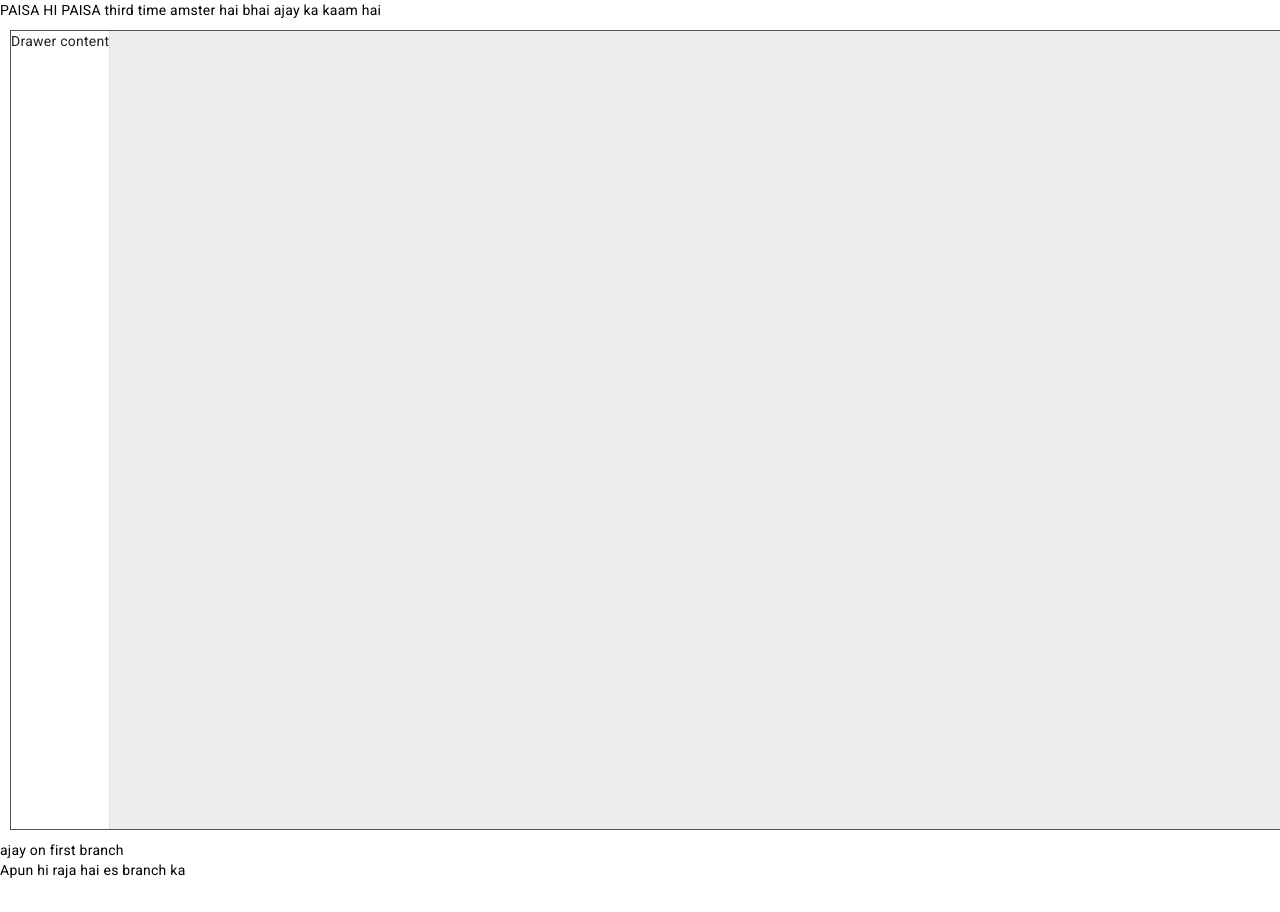
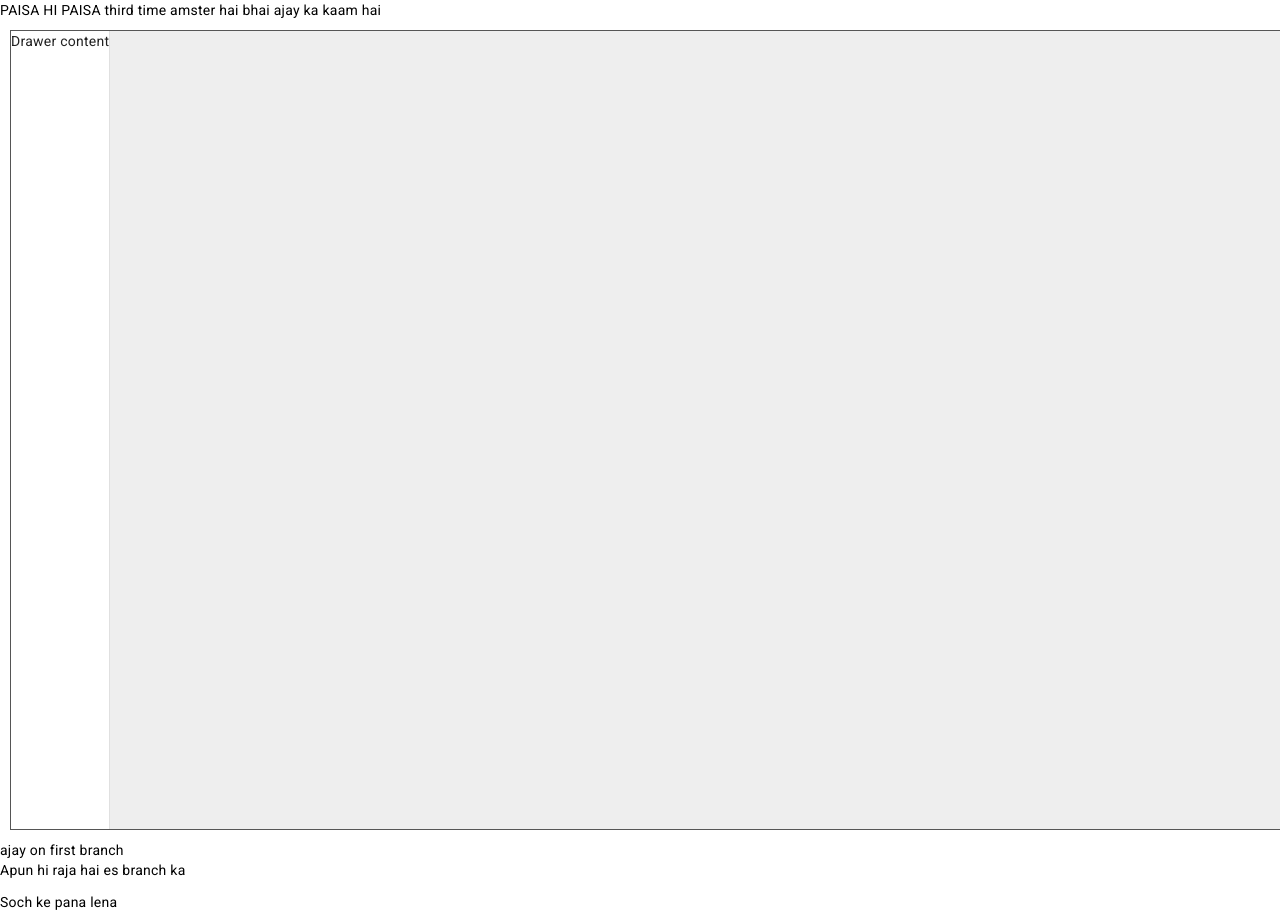
Before and after one commit to aj-styles-git/angular_crud, an Angular app: page / in a window 1280 px wide. Before the commit the page ends 880 px from the top, so only its background shows below. Built offline with nearby package versions, Linux system fonts and the light colour scheme.

Commit message:
soch kar ab

```diff
--- a/src/app/app.component.html
+++ b/src/app/app.component.html
@@ -4,3 +4,4 @@
 </mat-drawer-container>
 <div>ajay on first branch </div>
 <p>Apun hi raja hai es branch ka</p>
+<p>Soch ke pana lena</p>
```
